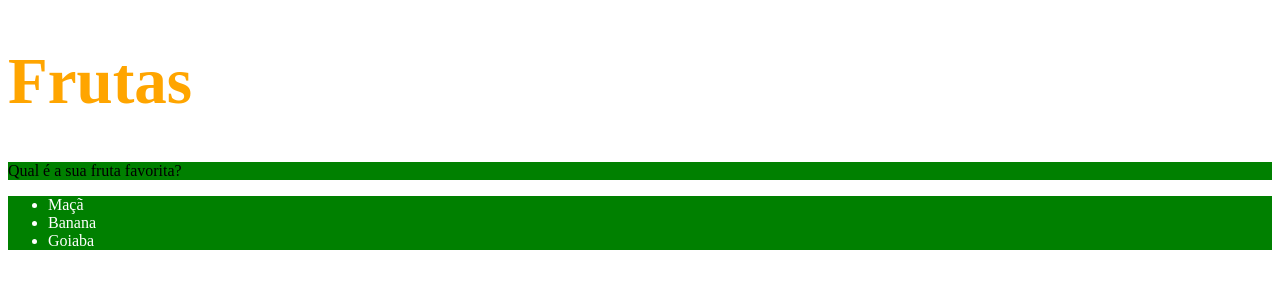
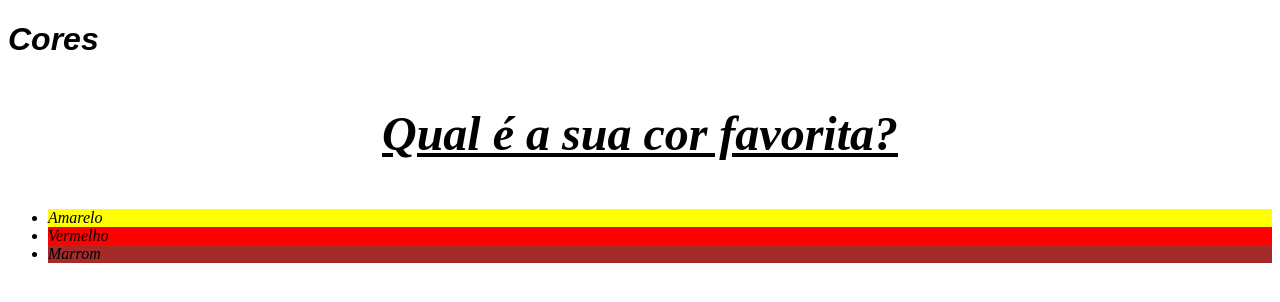
Before and after one commit to Zirlanefiuza/Trybe_exercicios, a plain HTML site: page exercicios/secao-3-html-e-ccss/dia-2-primeiros-passos-em-css/index.html in a window 1280 px wide. Drawn offline with Linux system fonts and the light colour scheme.

Commit message:
estilizando texto

```diff
--- a/exercicios/secao-3-html-e-ccss/dia-2-primeiros-passos-em-css/index.html
+++ b/exercicios/secao-3-html-e-ccss/dia-2-primeiros-passos-em-css/index.html
@@ -1,40 +1,52 @@
 <!DOCTYPE html>
 <html lang="pt-br">
+
 <head>
     <meta charset="UTF-8">
-    <title>HTML</title>
+    <title>Cores</title>
     <style>
+        h1 {
 
-    h1 {
-        font-size: 65px;
-    }
-    h1 {
-        color: orange;
+            font-family: sans-serif;
         }
 
-    .list-style {
-        color: white
+        p {
+            font-weight: 600;
+            font-size: 3em;
+            text-align: center;
+            text-decoration: underline;
         }
 
+        body {
 
-    .change {
-
-        background-color: green;
+            font-size: 16px;
+            font-style: italic;
         }
 
-    .
+        .coloryellow {
+            background-color: yellow;
+        }
+
+        .colorred {
+
+            background-color: red;
+        }
+
+        .colorbrown {
+
+            background-color: brown;
+        }
     </style>
 </head>
+
 <body>
-
-        <h1>Frutas</h1>
-
-        <p class="change">Qual é a sua fruta favorita?</p>
-
-    <ul class="change" >
-        <li class="list-style">Maçã</li>
-        <li class="list-style">Banana</li>
-        <li class="list-style">Goiaba</li>
+    <h1>Cores</h1>
+    <p>Qual é a sua cor favorita?</p>
+    <ul>
+        <li class="coloryellow">Amarelo</li>
+        <li class="colorred">Vermelho</li>
+        <li class="colorbrown">Marrom</li>
     </ul>
 </body>
+
 </html>
```
Lines whose indentation alone changed are shown as unchanged.
